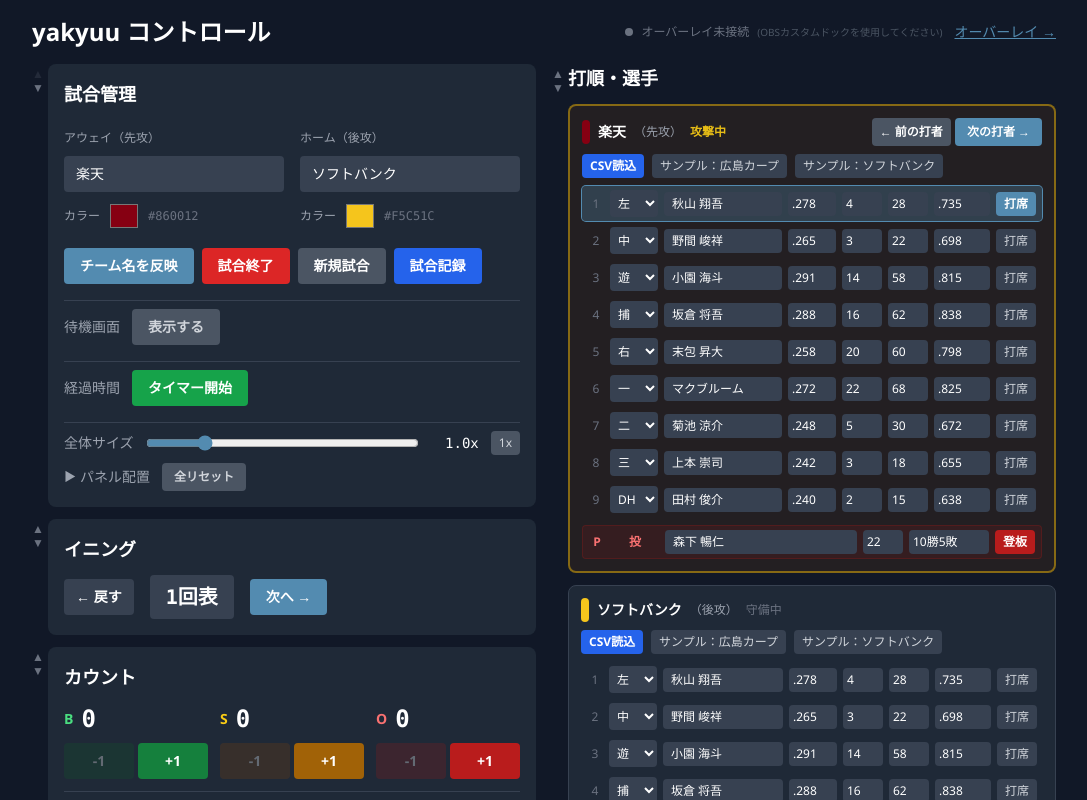
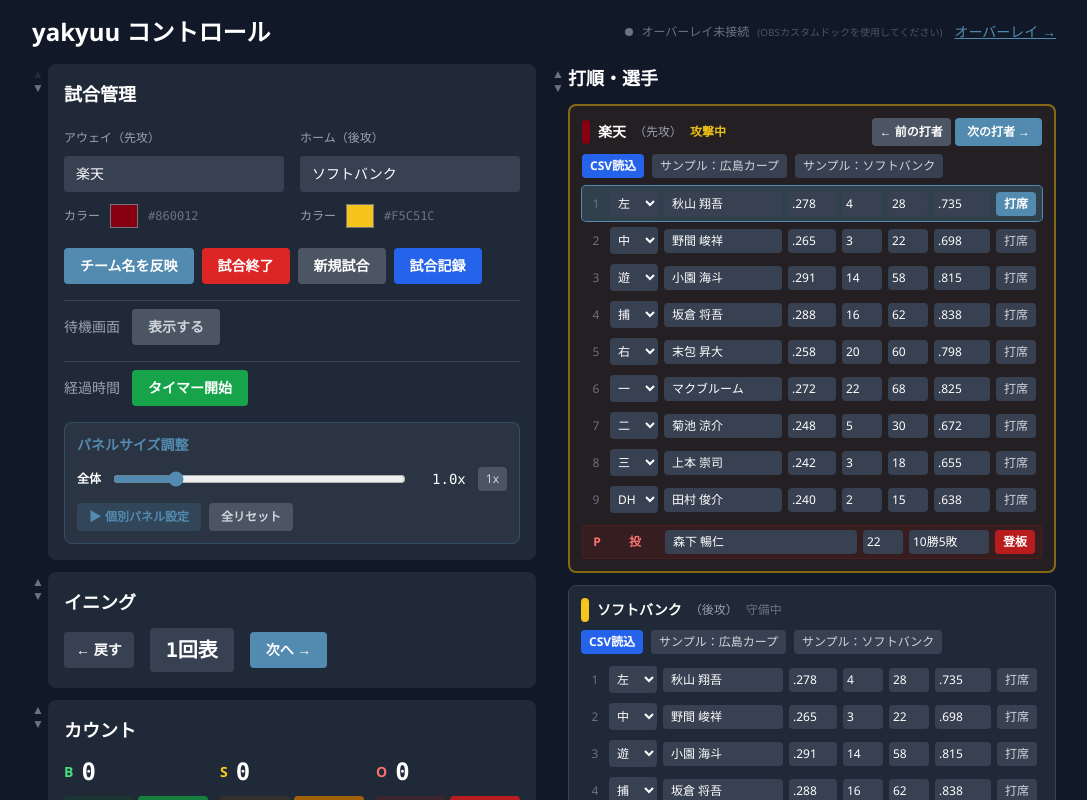
Before and after one commit to tsubasagit/yakyuu, a React (Vite) app: page /#/control in a window 1280 px wide. Shown: the top 800 px of the page, without its empty margins (96-1183 px from the left). Built offline with nearby package versions, Linux system fonts and the light colour scheme.

Commit message:
style: パネルサイズ調整セクションのデザインを強調
アクセントカラーの見出し・枠線・背景色で視認性を向上。
個別パネル設定ボタンも目立つスタイルに変更。

Co-Authored-By: Claude Opus 4.6 (1M context) <noreply@anthropic.com>

```diff
--- a/src/components/control/GameControl.tsx
+++ b/src/components/control/GameControl.tsx
@@ -213,10 +213,12 @@ export default function GameControl() {
         )}
       </div>
 
-      {/* オーバーレイ パネルサイズ・位置 */}
-      <div className="space-y-2 pt-2 border-t border-gray-700">
+      {/* パネルサイズ調整 */}
+      <div className="bg-gray-700/50 rounded-lg p-3 space-y-3 border border-accent/30">
+        <h3 className="text-accent font-bold text-sm">パネルサイズ調整</h3>
+
         <div className="flex items-center gap-3">
-          <span className="text-gray-400 text-sm whitespace-nowrap">全体サイズ</span>
+          <span className="text-white text-xs font-bold whitespace-nowrap">全体</span>
           <input
             type="range"
             min="0.5"
@@ -236,13 +238,14 @@ export default function GameControl() {
             1x
           </button>
         </div>
-        <div className="flex items-center gap-3">
+
+        <div className="flex items-center gap-2">
           <button
             onClick={() => setPanelOpen(!panelOpen)}
-            className="text-gray-400 text-sm hover:text-white flex items-center gap-1 cursor-pointer"
+            className="bg-accent/20 hover:bg-accent/30 text-accent text-xs font-bold px-3 py-1.5 rounded flex items-center gap-1"
           >
-            <span className="text-xs">{panelOpen ? '▼' : '▶'}</span>
-            パネル配置
+            <span>{panelOpen ? '▼' : '▶'}</span>
+            個別パネル設定
           </button>
           <button
             onClick={resetOverlayPositions}
@@ -251,8 +254,9 @@ export default function GameControl() {
             全リセット
           </button>
         </div>
+
         {panelOpen && (
-          <div className="space-y-2 pl-1">
+          <div className="space-y-2 bg-gray-800/50 rounded p-2">
             {PANEL_IDS.map((id) => {
               const pos = overlayPositions?.[id]
               const def = DEFAULT_OVERLAY_POSITIONS[id] ?? { x: 0, y: 0 }
@@ -260,24 +264,24 @@ export default function GameControl() {
               const y = pos?.y ?? def.y
               const sc = pos?.scale ?? 1
               return (
-                <div key={id} className="space-y-1">
-                  <span className="text-gray-300 text-xs font-bold">{PANEL_LABELS[id]}</span>
+                <div key={id} className="space-y-1 border-b border-gray-700/50 pb-2 last:border-0 last:pb-0">
+                  <span className="text-accent text-xs font-bold">{PANEL_LABELS[id]}</span>
                   <div className="flex items-center gap-1.5 flex-wrap">
-                    <label className="text-gray-500 text-[10px]">X</label>
+                    <label className="text-gray-400 text-[10px] font-bold">X</label>
                     <input
                       type="number"
                       value={x}
                       onChange={(e) => updatePanelField(id, 'x', parseInt(e.target.value) || 0)}
                       className="w-16 bg-gray-700 text-white rounded px-1.5 py-1 text-xs font-mono text-right"
                     />
-                    <label className="text-gray-500 text-[10px]">Y</label>
+                    <label className="text-gray-400 text-[10px] font-bold">Y</label>
                     <input
                       type="number"
                       value={y}
                       onChange={(e) => updatePanelField(id, 'y', parseInt(e.target.value) || 0)}
                       className="w-16 bg-gray-700 text-white rounded px-1.5 py-1 text-xs font-mono text-right"
                     />
-                    <label className="text-gray-500 text-[10px]">倍率</label>
+                    <label className="text-gray-400 text-[10px] font-bold">倍率</label>
                     <input
                       type="number"
                       min="0.1"
```
